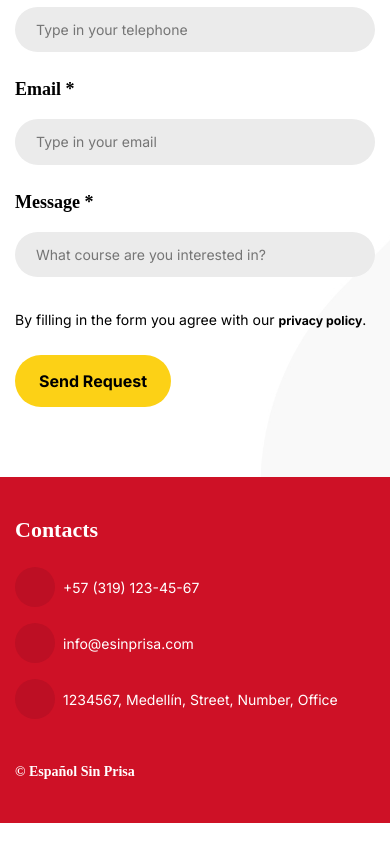
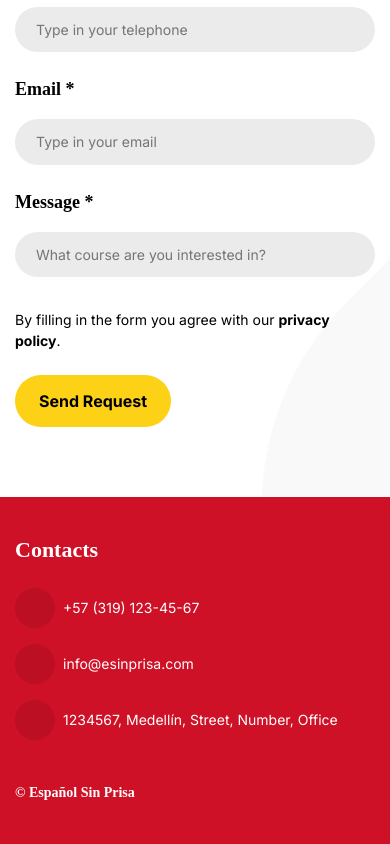
Before and after one commit to esinprisa/esinprisa.github.io, a plain HTML site: page index.html in a window 390 px wide. Shown: the part 9759-10603 px from the top of the page. Before the commit the page ends 10582 px from the top, so only its background shows below. Drawn offline with nearby package versions, Linux system fonts and the light colour scheme; a web font is replaced by a local one.

Commit message:
Update style.css

```diff
--- a/assets/website/style.css
+++ b/assets/website/style.css
@@ -724,10 +724,6 @@ li.pricing-list-text-white {
     font-size: 0.875em;
   }
 
-  .link-to-document {
-    font-size: 0.875em;
-  }
-
   .footer-heading {
     font-size: 1.375em;
   }
```
